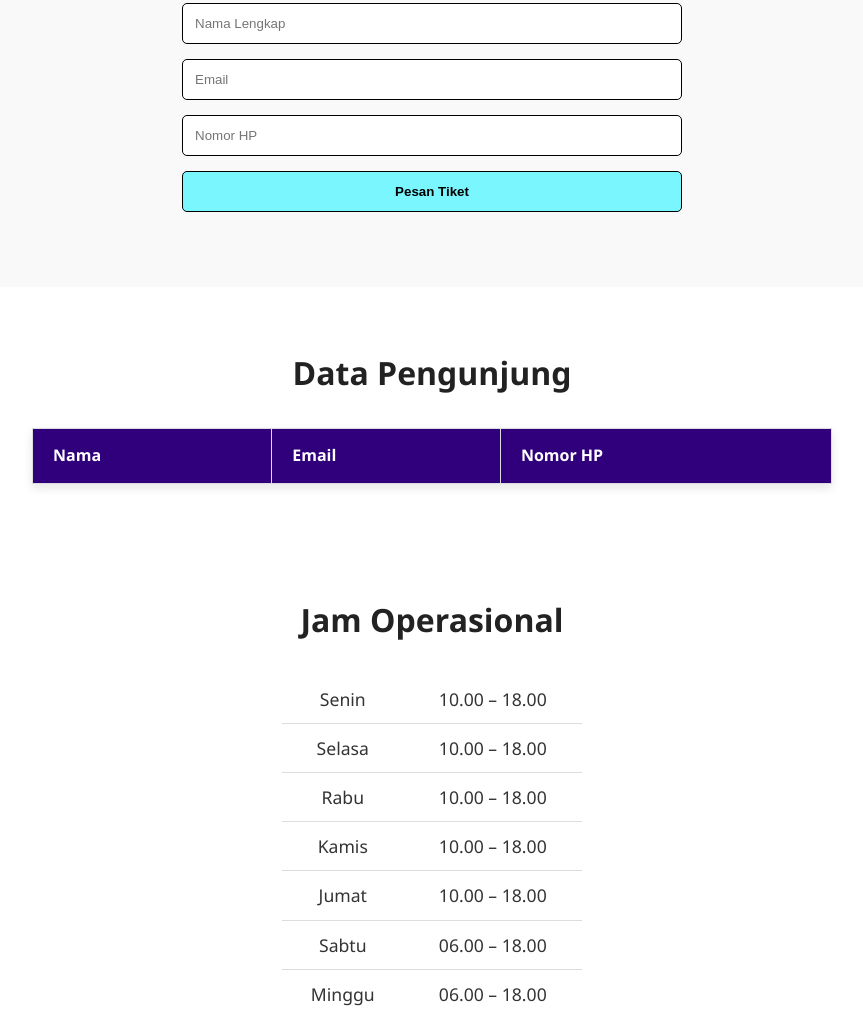
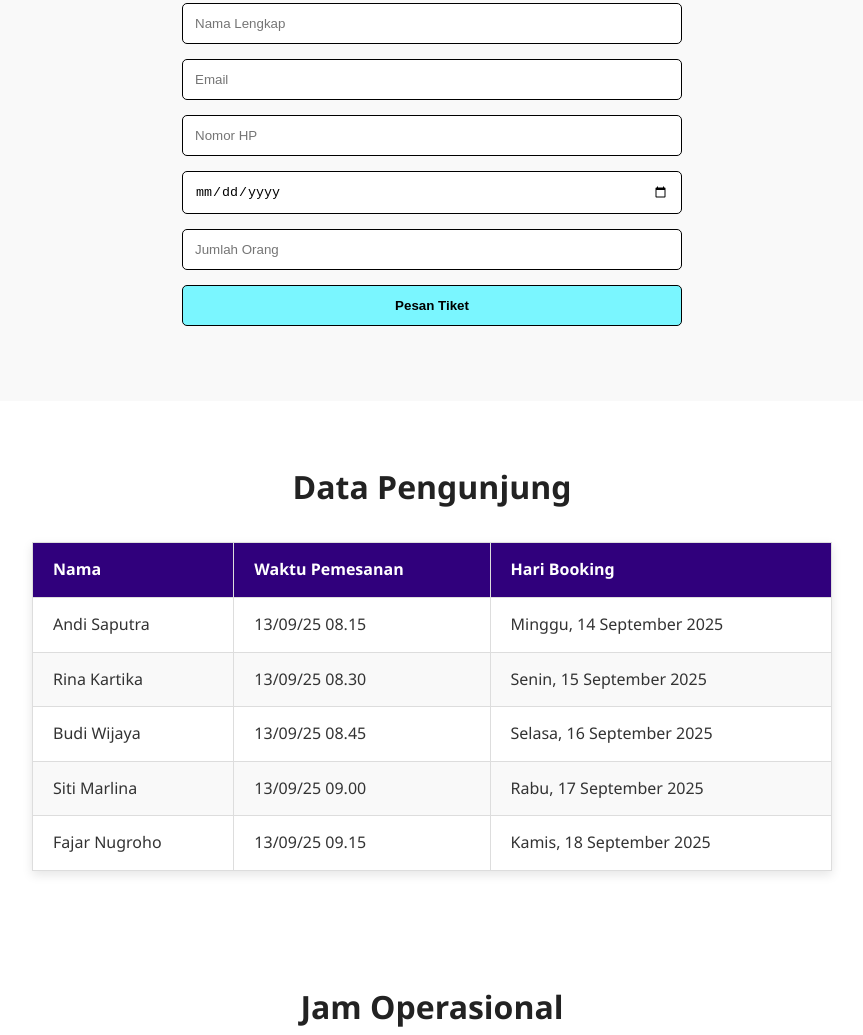
Before and after one commit to Superfeatz/Tugas-Landing-Page, a plain HTML site: page Landing Page/index.html in a window 1280 px wide. Shown: the part 3209-4244 px from the top of the page, without its empty margins (208-1071 px from the left). Drawn offline with Linux system fonts and the light colour scheme.

Commit message:
Fixed form and table visitor index.html

```diff
--- a/Landing Page/index.html
+++ b/Landing Page/index.html
@@ -115,6 +115,18 @@
       <input type="text" id="name" placeholder="Nama Lengkap" required />
       <input type="email" id ="email" placeholder="Email" required />
       <input type="tel" id ="phone" placeholder="Nomor HP" required />
+      <!-- <select id="bookingDay" required>
+        <option value="">Pilih Hari Kunjungan</option>
+        <option>Senin</option>
+        <option>Selasa</option>
+        <option>Rabu</option>
+        <option>Kamis</option>
+        <option>Jumat</option>
+        <option>Sabtu</option>
+        <option>Minggu</option>
+      </select> -->
+      <input type="date" id="bookingDate" required />
+      <input type="number" id="peopleCount" placeholder="Jumlah Orang" min="1" required />
       <button type="submit">Pesan Tiket</button>
     </form>
   </section>
@@ -126,8 +138,8 @@
     <thead>
       <tr>
         <th>Nama</th>
-        <th>Email</th>
-        <th>Nomor HP</th>
+        <th>Waktu Pemesanan</th>
+        <th>Hari Booking</th>
       </tr>
     </thead>
     <tbody>
```
